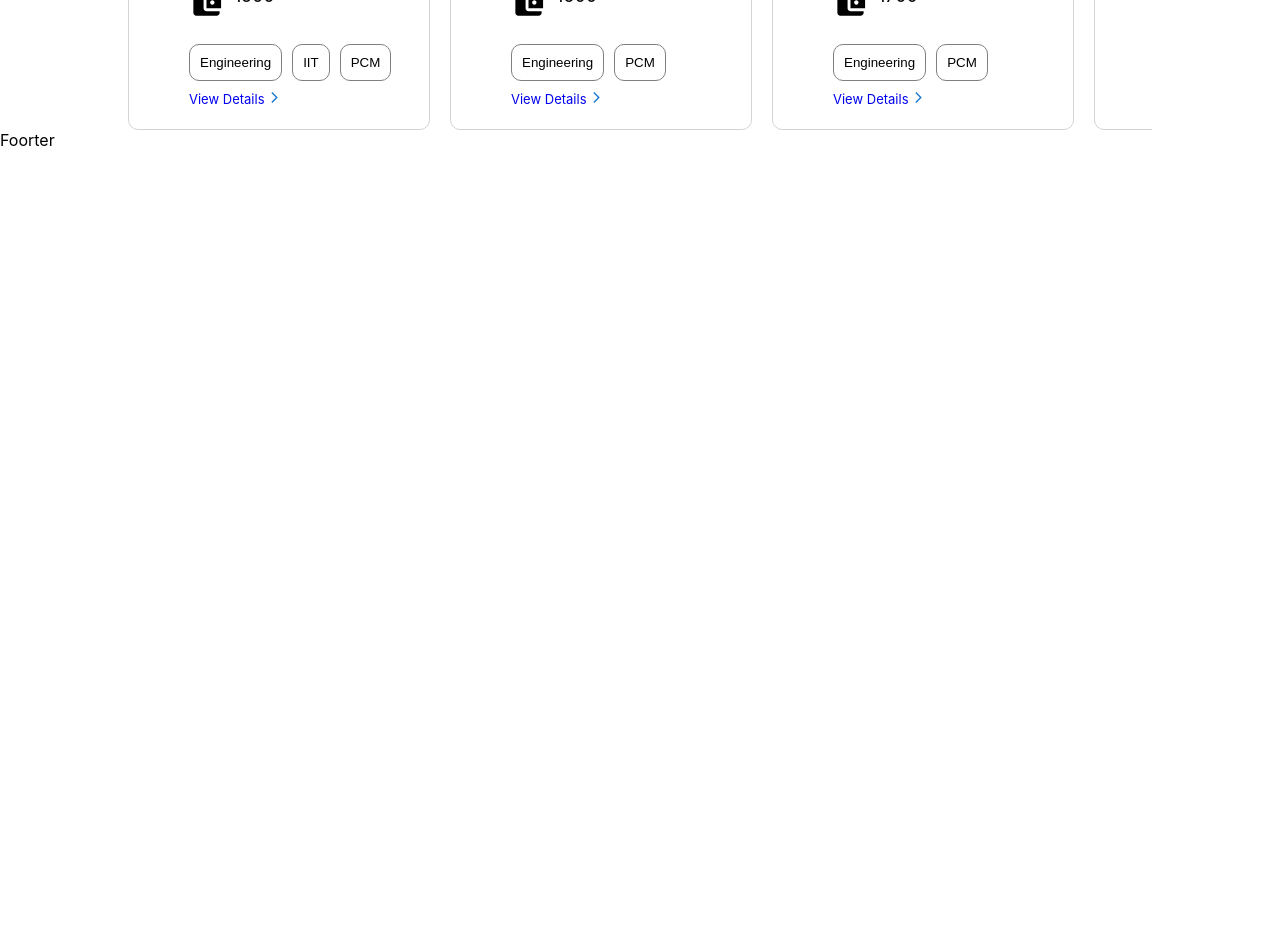
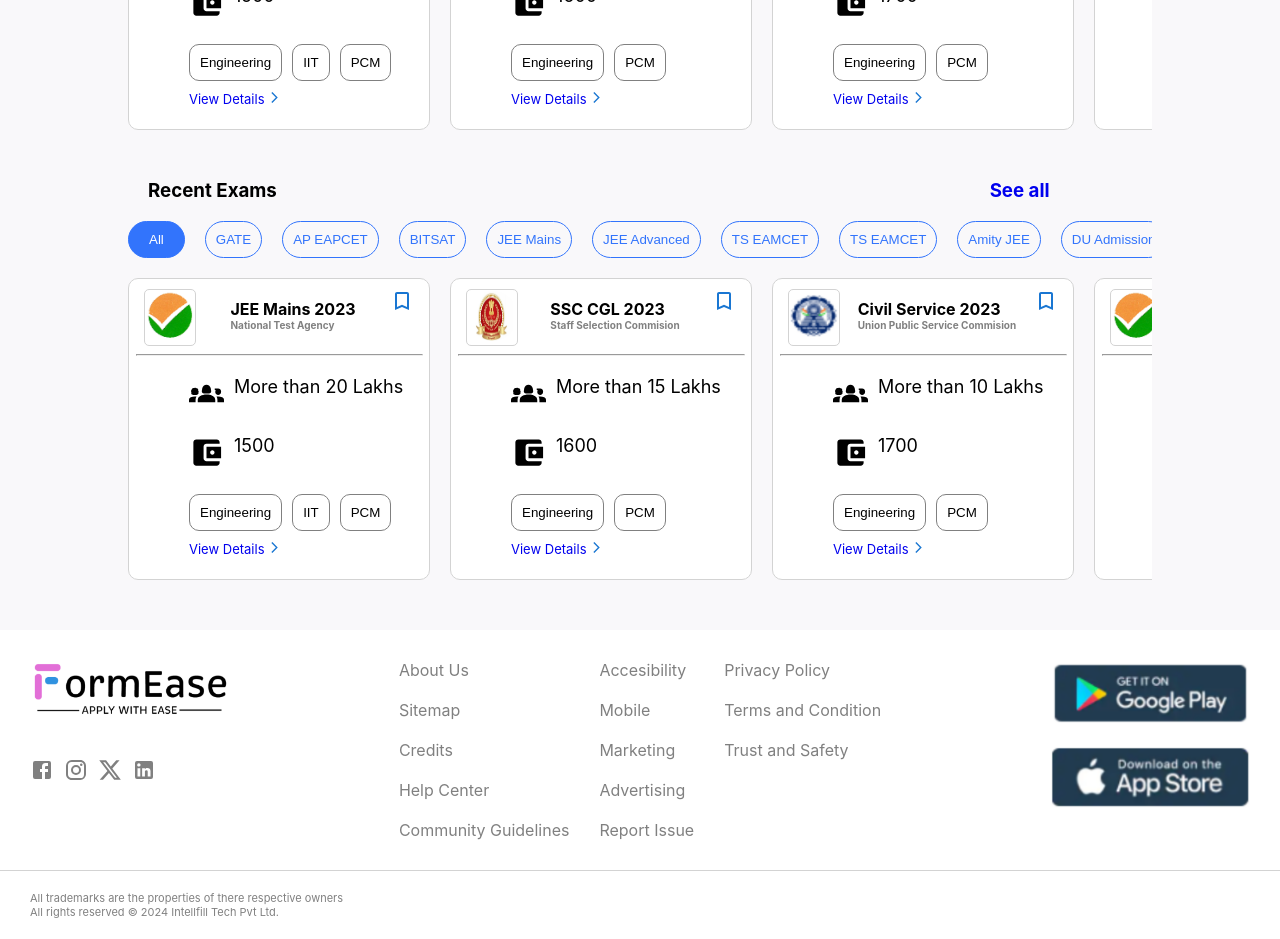
Before and after one commit to Abhishek2310k/intelFill, a React (Create React App) app: page / in a window 1280 px wide. Shown: the part 600-1539 px from the top of the page. Before the commit the page ends 800 px from the top, so only its background shows below. Built offline with nearby package versions, Linux system fonts and the light colour scheme.

Commit message:
added footer and made did some final modifications in the home page

```diff
--- a/src/Pages/Home/Home.jsx
+++ b/src/Pages/Home/Home.jsx
@@ -1,11 +1,14 @@
 import React from 'react'
 import Gallery from '../../components/Image_gallery/Gallery'
 import Recommended_exam from '../../components/Recommended_exams/Recommended_exam'
+import Recent_exams from '../../components/Recent_exams/Recent_exams'
+import './Home.scss'
 const Home = () => {
   return (
     <div className='home'>
       <Gallery/>
       <Recommended_exam/>
+      <Recent_exams/>
     </div>
   )
 }
--- a/src/Pages/Home/Home.scss
+++ b/src/Pages/Home/Home.scss
@@ -0,0 +1,3 @@
+body {
+    background-color: rgba(249,248,250,255);
+}
--- a/src/components/Exam_card/Exam_card.scss
+++ b/src/components/Exam_card/Exam_card.scss
@@ -1,4 +1,5 @@
 .exam_card {
+    background-color: white;
     width: 300px;
     height: 300px;
     border: 1px solid lightgray;
--- a/src/components/Footer/Footer.jsx
+++ b/src/components/Footer/Footer.jsx
@@ -1,8 +1,59 @@
 import React from 'react'
-
+import FacebookIcon from '@mui/icons-material/Facebook';
+import InstagramIcon from '@mui/icons-material/Instagram';
+import XIcon from '@mui/icons-material/X';
+import LinkedInIcon from '@mui/icons-material/LinkedIn';
+import './Footer.scss'
 const Foorter = () => {
   return (
-    <div>Foorter</div>
+    <div className='bottom'>
+    <div className='footer'>
+      <div className='col1'>
+        <div className='r1'>
+          <img src='../../images/logo.png'/>
+        </div>
+        <div className='r2'>
+          <FacebookIcon style={{color:'gray'}}/>
+          <InstagramIcon style={{color:'gray'}}/>
+          <XIcon style={{color:'gray'}}/>
+          <LinkedInIcon style={{color:'gray'}}/>
+        </div>
+      </div>
+      <div className='middle'>
+      <div className='col2'>
+        <span>About Us</span>
+        <span>Sitemap</span>
+        <span>Credits</span>
+        <span>Help Center</span>
+        <span>Community Guidelines</span>
+      </div>
+      <div className='col3'>
+        <span>Accesibility</span>
+        <span>Mobile</span>
+        <span>Marketing</span>
+        <span>Advertising</span>
+        <span>Report Issue</span>
+      </div>
+      <div className='col4'>
+        <span>Privacy Policy</span>
+        <span>Terms and Condition</span>
+        <span>Trust and Safety</span>
+      </div>
+      </div>
+      <div className='col5'>
+        <img src='../../images/Google_play.png' alt='get on google play'/>
+        <img src='../../images/Apple_store.png' alt='get on apple store'/>
+      </div>
+    </div>
+    <div className='copyrights'>
+      <span>
+        All trademarks are the properties of there respective owners
+      </span>
+      <span>
+        All rights reserved © 2024 Intellfill Tech Pvt Ltd.
+      </span>
+    </div>
+    </div>
   )
 }
 
--- a/src/components/Footer/Footer.scss
+++ b/src/components/Footer/Footer.scss
@@ -0,0 +1,57 @@
+.footer {
+    background-color: white;
+    margin-top: 50px;
+    display: flex;
+    justify-content: space-between;
+    align-content: start;
+    padding: 30px;
+    border-bottom: 1px solid lightgray;
+    img {
+        width: 200px;
+    }
+    .col1 {
+        display: flex;
+        flex-direction: column;
+        .r2 {
+            display: flex;
+            gap: 10px;
+        }
+        gap: 30px;
+    }
+    .middle {
+        display: flex;
+        gap: 30px;
+        color: gray;
+    .col2 {
+        display: flex;
+        flex-direction: column;
+        gap: 20px;
+    }
+    .col3 {
+        display: flex;
+        flex-direction: column;
+        gap: 20px;
+    }
+    .col4 {
+        display: flex;
+        flex-direction: column;
+        gap: 20px;
+    }
+}
+    .col5 {
+        display: flex;
+        flex-direction: column;
+        gap: 20px;
+        img {
+            width: 200px;
+        }
+    }
+}
+.copyrights{
+    display: flex;
+    background-color: white;
+    flex-direction: column;
+    font-size: 11px;
+    color: gray;
+    padding: 20px 30px;
+}
--- a/src/components/Image_gallery/Gallery.scss
+++ b/src/components/Image_gallery/Gallery.scss
@@ -3,6 +3,7 @@
     width: 80%;
     border-radius: 25px;
     border: 1px solid black;
+    box-shadow: rgba(50, 50, 93, 0.25) 0px 13px 27px -5px, rgba(0, 0, 0, 0.3) 0px 8px 16px -8px;
     margin-left: 10%;
     img{
         height: 100%;
--- a/src/components/Navbar/Navbar.scss
+++ b/src/components/Navbar/Navbar.scss
@@ -2,6 +2,7 @@
     height: 85px;
     margin-bottom: 50px;
     border-bottom: solid 1px black;
+    background-color: white;
     .wrapper{
         padding: 10px 30px;
         display: flex;
--- /dev/null
+++ b/src/components/Recent_exams/Recent_exams.jsx
@@ -0,0 +1,43 @@
+import React from 'react'
+import './Recent_exams.scss'
+import Exam_card from '../../components/Exam_card/Exam_card'
+import { Link } from 'react-router-dom'
+import data_exams from '../../data_exams.js'
+const Recent_exams = () => {
+
+    const tags = ["GATE","AP EAPCET","BITSAT","JEE Mains","JEE Advanced","TS EAMCET","TS EAMCET","Amity JEE","DU Admission","GATE","AP EAPCET","BITSAT","JEE Mains","JEE Advanced","TS EAMCET","TS EAMCET","Amity JEE","DU Admission"]
+  return (
+        <div className='recent_exams'>
+        <div className='top'>
+            <h3>Recent Exams</h3>
+            <Link to="#" style={{textDecoration:'none'}}><h3>See all</h3></Link>
+        </div>
+        <div className='buttons' style={{marginBottom:20}}>
+        <div className="final">
+            <div className="container">
+            <button id='all_tag'>All</button>
+            {tags.map(tag=>(
+                <button>{tag}</button>
+            ))}
+            </div>
+        </div>
+        </div>
+            <div className="final">
+            <div className="container">
+            {data_exams.map(data => (
+              <Exam_card
+              price={data.cost}
+              url={data.logo_url}
+              main_title={data.main_title}
+              sub_title={data.second_title}
+              people={data.participants}
+              tags={data.tags}
+              />
+            ))}
+            </div>
+        </div>
+    </div>
+  )
+}
+
+export default Recent_exams
--- /dev/null
+++ b/src/components/Recent_exams/Recent_exams.scss
@@ -0,0 +1,54 @@
+.recent_exams {
+    margin-left: 10%;
+    margin-top: 30px;
+    width: 80%;
+    h3{
+        margin-left: 20px;
+    }
+    .top {
+        width: 90%;
+        display: flex;
+        justify-content: space-between;
+    }
+
+    body{
+        background-color: black;
+        color: white;
+    }
+
+    .final {
+
+        overflow-x: auto;  // Enable horizontal scrolling
+        white-space: nowrap;  // Prevent wrapping to new lines
+        // background-color: white;
+
+        .container {
+            position: relative;
+            display: flex;
+            justify-content: center;
+            align-items: center;
+            // flex-wrap: wrap;
+            width: fit-content;
+            gap: 20px;
+        }
+
+    }
+    .final::-webkit-scrollbar {
+        display: none;
+    }
+    .buttons {
+        button {
+            background: none;
+            padding: 10px;
+            border: 1px solid rgba(50,116,252,255);
+            border-radius: 25px;
+            color: rgba(50,116,252,255);
+        }
+        #all_tag {
+            background-color: rgba(50,116,252,255);
+            padding: 10px 20px;
+            color: white;
+            border-radius: 20px;
+        }
+    }
+}
```
Also changed, not shown: public/images/Apple_store.png (added), public/images/Google_play.png (added).
